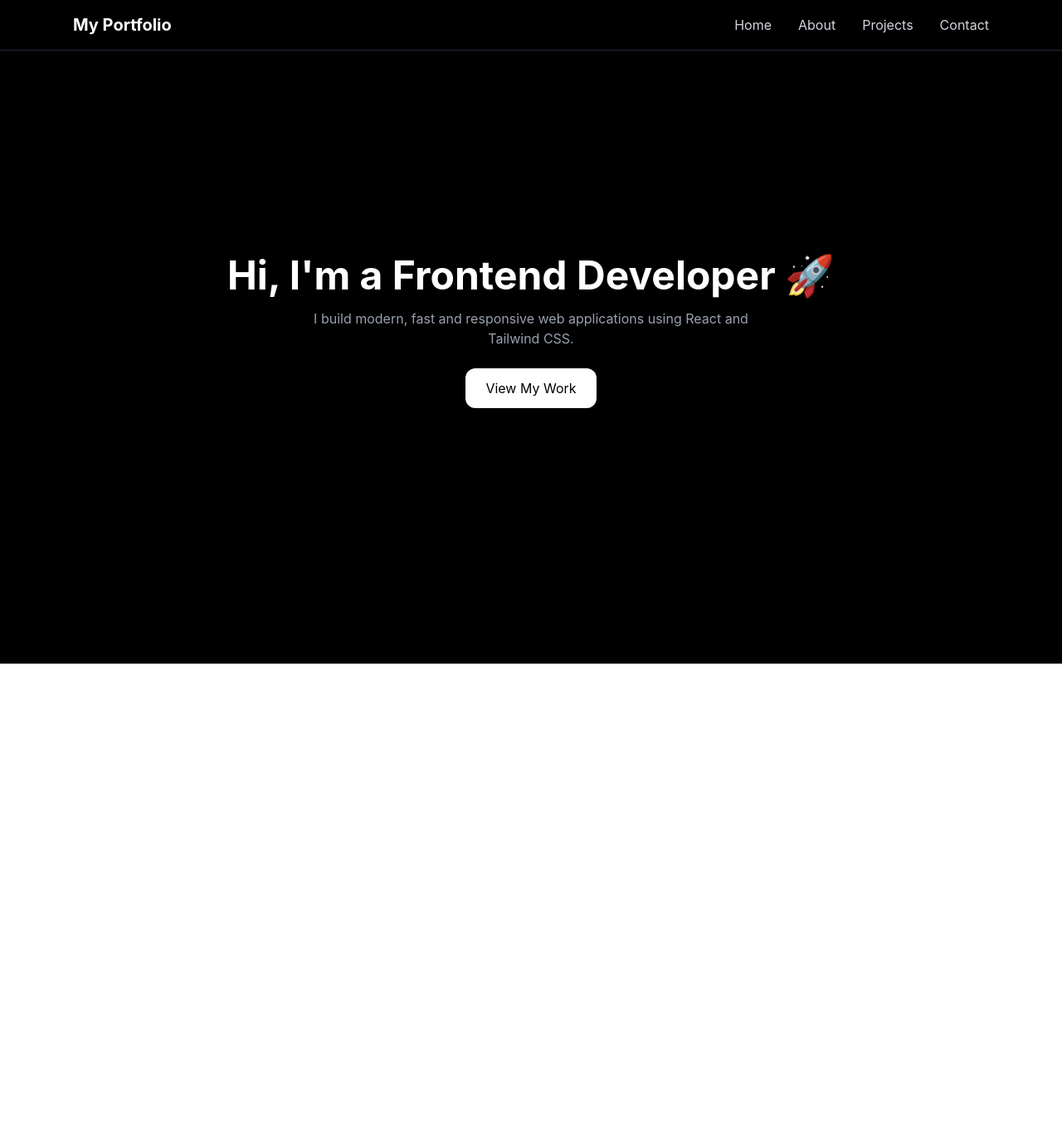
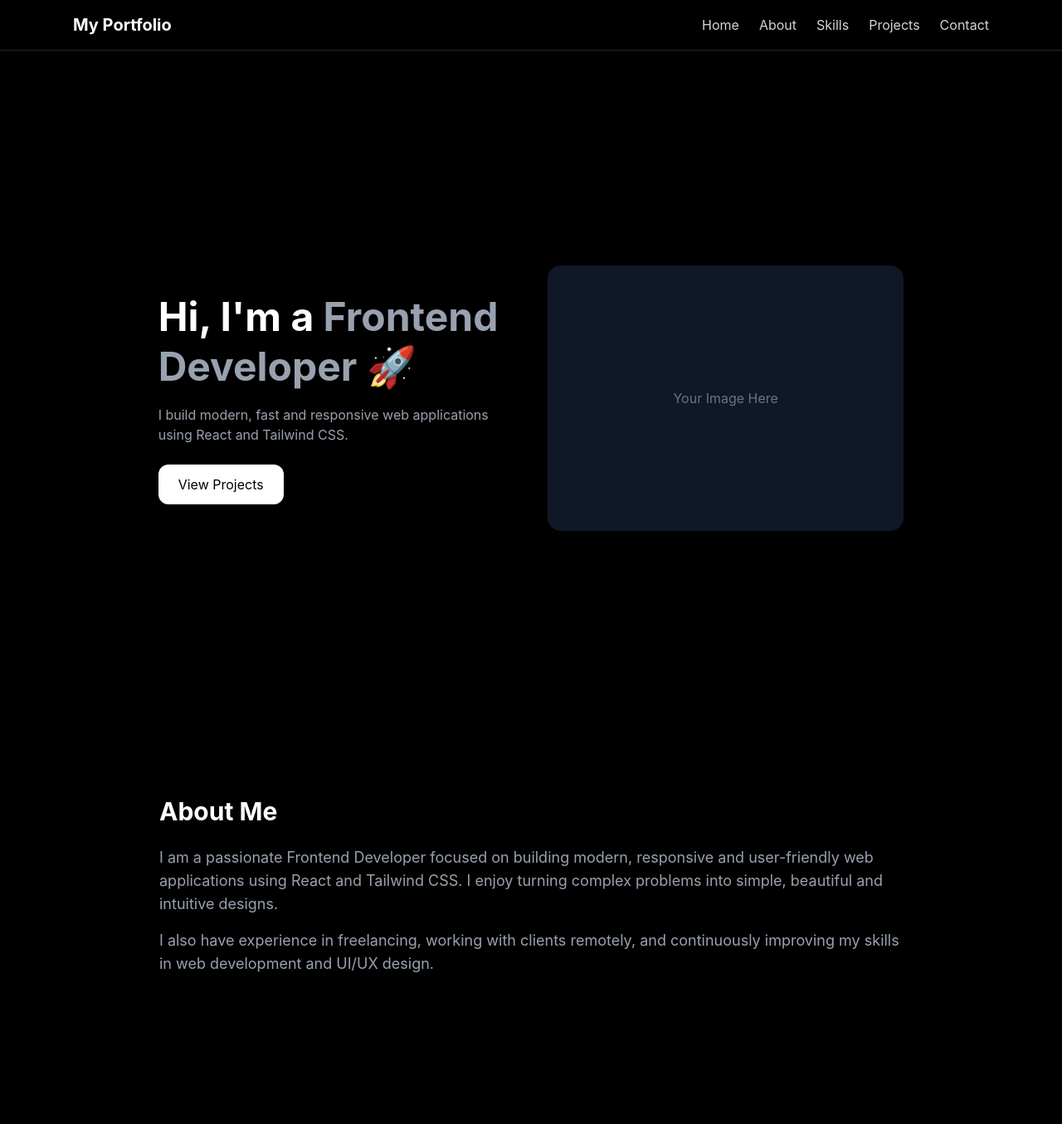
Before and after one commit to gitmit238/upwork-resume-1, a React (Vite) app: page / in a window 1280 px wide. Shown: the top 1355 px of the page at 83% size. Before the commit the page ends 800 px from the top, so only its background shows below. Built offline with nearby package versions, Linux system fonts and the light colour scheme.

Commit message:
change the UI/UX

```diff
--- a/src/App.jsx
+++ b/src/App.jsx
@@ -120,14 +120,58 @@
 // }
 
 // export default App
+// import Navbar from "./components/Navbar"
+// import Hero from "./components/Hero"
+// import About from "./components/About"
+// import ExperienceSlider from "./components/ExperienceSlider"
+// import Education from "./components/Education"
+// import Skills from "./components/Skills"
+// import Languages from "./components/Languages"
+// import Contact from "./components/Contact"
+
+// export default function App() {
+//   return (
+//     <div className="bg-black text-white">
+//       <Navbar />
+
+//       <Hero />
+
+//       <About />
+
+//       <ExperienceSlider />
+
+//       <Education />
+
+//       <Skills />
+
+//       <Languages />
+
+//       <Contact />
+//     </div>
+//   )
+// }
+
 import Navbar from "./components/Navbar"
 import Hero from "./components/Hero"
+import About from "./components/About"
+import Skills from "./components/Skills"
+import Projects from "./components/Projects"
+import Education from "./components/Education"
+import Contact from "./components/Contact"
 
 export default function App() {
   return (
-    <div className="bg-black min-h-screen">
-      <Navbar />
-      <Hero />
+    <div className="bg-black text-white scroll-smooth">
+      <Navbar/>
+      <main className="pt-20">
+        <Hero />
+        <About />
+        <Skills />
+        <Projects />
+        <Education />
+        <Contact />
+        </main>
+
     </div>
   )
 }
--- a/src/Components/About.jsx
+++ b/src/Components/About.jsx
@@ -0,0 +1,24 @@
+export default function About() {
+  return (
+    <section className="py-20 px-10 bg-black text-white">
+      <div className="max-w-4xl mx-auto">
+
+        <h2 className="text-3xl font-bold mb-6">
+          About Me
+        </h2>
+
+        <p className="text-gray-400 leading-7 text-lg">
+          I am a passionate Frontend Developer focused on building modern,
+          responsive and user-friendly web applications using React and Tailwind CSS.
+          I enjoy turning complex problems into simple, beautiful and intuitive designs.
+        </p>
+
+        <p className="text-gray-400 leading-7 text-lg mt-4">
+          I also have experience in freelancing, working with clients remotely,
+          and continuously improving my skills in web development and UI/UX design.
+        </p>
+
+      </div>
+    </section>
+  )
+}
--- a/src/Components/Contact.jsx
+++ b/src/Components/Contact.jsx
@@ -0,0 +1,12 @@
+export default function Contact() {
+  return (
+    <section className="py-24 px-6 max-w-4xl mx-auto">
+      <h2 className="text-3xl font-bold mb-6">Contact</h2>
+
+      <div className="bg-gray-900 p-6 rounded-xl space-y-2">
+        <p>Email: example@gmail.com</p>
+        <p>Telegram: @username</p>
+      </div>
+    </section>
+  )
+}
--- /dev/null
+++ b/src/Components/Education.jsx
@@ -0,0 +1,11 @@
+export default function Education() {
+  return (
+    <section className="py-20 px-10">
+      <h2 className="text-3xl font-bold mb-6">Education</h2>
+
+      <div className="bg-gray-900 p-6 rounded-xl">
+        <p>Bachelor's Degree in Computer Science</p>
+      </div>
+    </section>
+  )
+}
--- /dev/null
+++ b/src/Components/ExperienceSlider.jsx
@@ -0,0 +1,34 @@
+const experiences = [
+  {
+    title: "Frontend Developer",
+    desc: "Worked on React projects",
+  },
+  {
+    title: "Freelancer",
+    desc: "Built websites for clients",
+  },
+  {
+    title: "Intern",
+    desc: "Learned web development basics",
+  },
+]
+
+export default function ExperienceSlider() {
+  return (
+    <section className="py-20 px-10">
+      <h2 className="text-3xl font-bold mb-10">Experience</h2>
+
+      <div className="flex gap-6 overflow-x-auto">
+        {experiences.map((item, i) => (
+          <div
+            key={i}
+            className="min-w-[250px] bg-gray-900 p-6 rounded-xl"
+          >
+            <h3 className="font-bold">{item.title}</h3>
+            <p className="text-gray-400 mt-2">{item.desc}</p>
+          </div>
+        ))}
+      </div>
+    </section>
+  )
+}
--- a/src/Components/Hero.jsx
+++ b/src/Components/Hero.jsx
@@ -1,18 +1,30 @@
 export default function Hero() {
   return (
-    <section className="h-screen flex items-center justify-center text-center px-6">
-      <div>
-        <h1 className="text-5xl font-bold text-white">
-          Hi, I'm a Frontend Developer 🚀
-        </h1>
+    <section className="min-h-screen flex items-center px-6">
+      <div className="max-w-6xl mx-auto flex flex-col md:flex-row items-center gap-10">
 
-        <p className="text-gray-400 mt-4 max-w-xl mx-auto">
-          I build modern, fast and responsive web applications using React and Tailwind CSS.
-        </p>
+        {/* Text */}
+        <div className="flex-1">
+          <h1 className="text-5xl font-bold leading-tight">
+            Hi, I'm a <span className="text-gray-400">Frontend Developer</span> 🚀
+          </h1>
 
-        <button className="mt-6 px-6 py-3 bg-white text-black rounded-xl hover:scale-105 transition">
-          View My Work
-        </button>
+          <p className="text-gray-400 mt-4">
+            I build modern, fast and responsive web applications using React and Tailwind CSS.
+          </p>
+
+          <button className="mt-6 px-6 py-3 bg-white text-black rounded-xl hover:scale-105 transition">
+            View Projects
+          </button>
+        </div>
+
+        {/* Visual box */}
+        <div className="flex-1">
+          <div className="w-full h-80 bg-gray-900 rounded-2xl flex items-center justify-center text-gray-500">
+            Your Image Here
+          </div>
+        </div>
+
       </div>
     </section>
   )
--- a/src/Components/Navbar.jsx
+++ b/src/Components/Navbar.jsx
@@ -1,15 +1,16 @@
 export default function Navbar() {
   return (
-    <nav className="fixed top-0 left-0 w-full bg-black/80 backdrop-blur border-b border-gray-800">
+    <nav className="fixed top-0 left-0 w-full z-50 bg-black/70 backdrop-blur border-b border-gray-800">
       <div className="max-w-6xl mx-auto flex justify-between items-center px-6 py-4">
 
-        <h1 className="text-white text-xl font-bold">
+        <h1 className="text-white font-bold text-xl">
           My Portfolio
         </h1>
 
-        <ul className="flex gap-8 text-gray-300">
+        <ul className="flex gap-6 text-gray-300">
           <li className="hover:text-white cursor-pointer">Home</li>
           <li className="hover:text-white cursor-pointer">About</li>
+          <li className="hover:text-white cursor-pointer">Skills</li>
           <li className="hover:text-white cursor-pointer">Projects</li>
           <li className="hover:text-white cursor-pointer">Contact</li>
         </ul>
--- a/src/Components/Projects.jsx
+++ b/src/Components/Projects.jsx
@@ -0,0 +1,25 @@
+export default function Projects() {
+  const projects = [
+    { title: "Portfolio", desc: "Personal website" },
+    { title: "E-commerce UI", desc: "Shop UI design" },
+    { title: "Dashboard", desc: "Admin panel" },
+  ]
+
+  return (
+    <section className="py-24 px-6 max-w-6xl mx-auto">
+      <h2 className="text-3xl font-bold mb-10">Projects</h2>
+
+      <div className="grid md:grid-cols-3 gap-6">
+        {projects.map((p) => (
+          <div
+            key={p.title}
+            className="bg-gray-900 p-6 rounded-xl hover:scale-105 transition"
+          >
+            <h3 className="text-xl font-bold">{p.title}</h3>
+            <p className="text-gray-400 mt-2">{p.desc}</p>
+          </div>
+        ))}
+      </div>
+    </section>
+  )
+}
--- /dev/null
+++ b/src/Components/Skills.jsx
@@ -0,0 +1,20 @@
+export default function Skills() {
+  const skills = ["React", "JavaScript", "Tailwind", "Git", "UI/UX"]
+
+  return (
+    <section className="py-24 px-6 max-w-4xl mx-auto">
+      <h2 className="text-3xl font-bold mb-8">Skills</h2>
+
+      <div className="flex flex-wrap gap-3">
+        {skills.map((skill) => (
+          <span
+            key={skill}
+            className="px-4 py-2 bg-white text-black rounded-full hover:scale-105 transition"
+          >
+            {skill}
+          </span>
+        ))}
+      </div>
+    </section>
+  )
+}
```
Also changed, not shown: src/Components/Languages.jsx (added).
